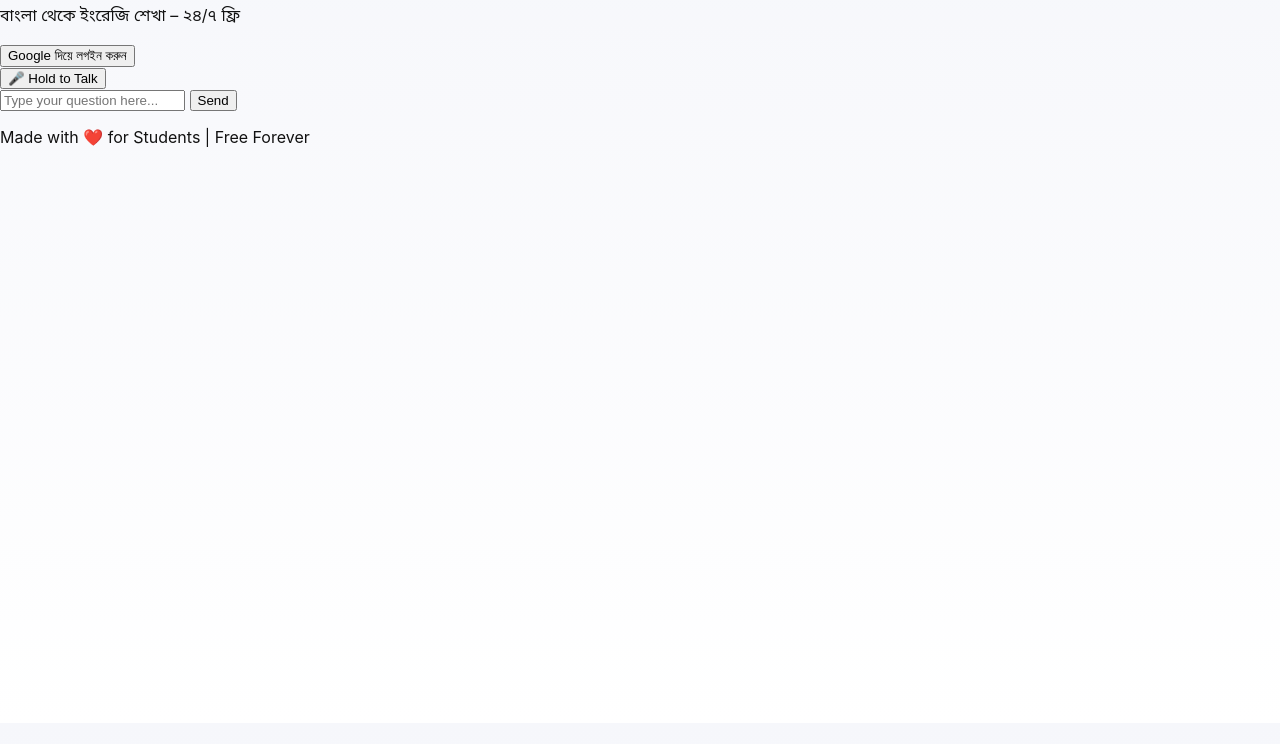
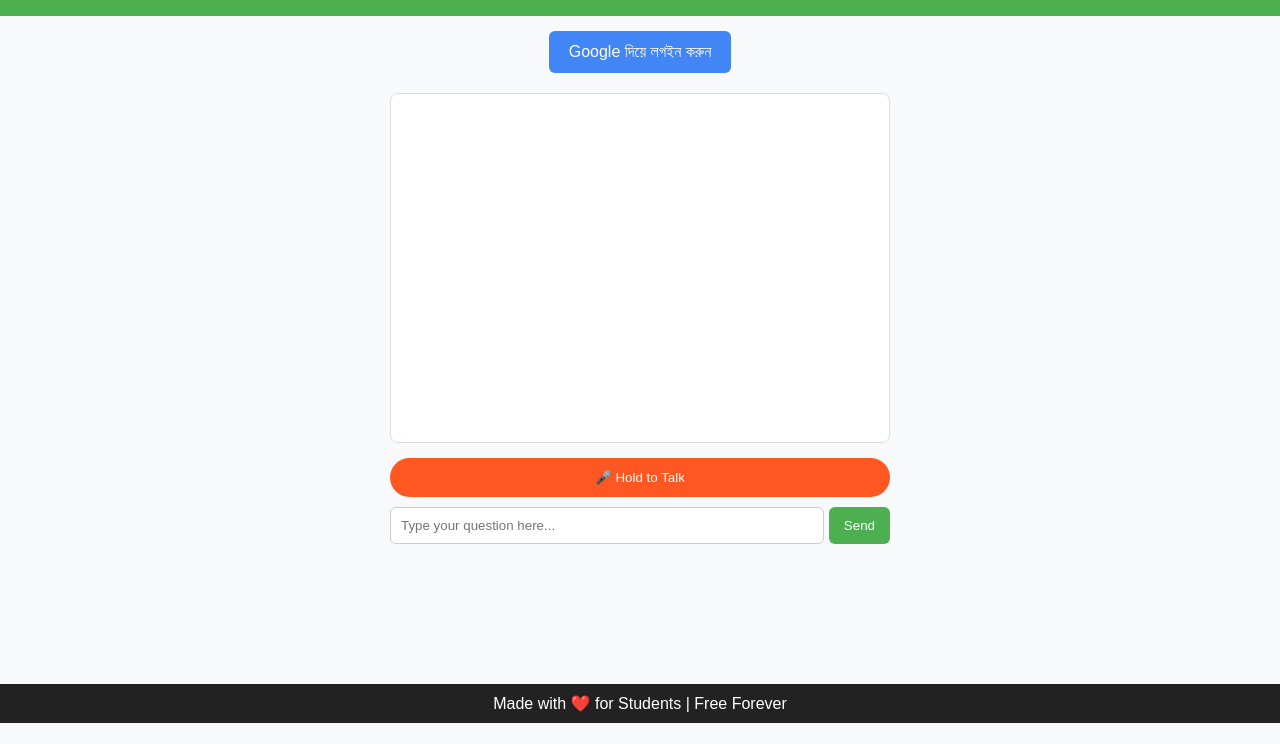
Before and after one commit to shivani15081992-web/automatic-pancake, a plain HTML site: page index.html in a window 1280 px wide. Shown: the part 77-821 px from the top of the page. After the commit the page ends 800 px from the top, so only its background shows below. Drawn offline with Linux system fonts and the light colour scheme.

Commit message:
Update style.css

```diff
--- a/style.css
+++ b/style.css
@@ -1,41 +1,129 @@
-/* Mobile-first clean UI */
-:root{
-  --bg:#f6f7fb;
-  --card:#ffffff;
-  --accent:#0b6cff;
-  --muted:#6b7280;
+* {
+    margin: 0;
+    padding: 0;
+    box-sizing: border-box;
+    font-family: Arial, sans-serif;
 }
-*{box-sizing:border-box}
-html,body{height:100%;margin:0;font-family:Inter, Noto Sans Bengali, system-ui, -apple-system, "Segoe UI", Roboto, "Helvetica Neue", Arial}
-body{background:linear-gradient(180deg,var(--bg),#fff);color:#111}
-.app{max-width:640px;margin:0 auto;padding:12px;min-height:100vh;display:flex;flex-direction:column}
-.header{padding:14px 8px}
-.header h1{margin:0;font-size:20px}
-.header .subtitle{margin:6px 0 0;color:var(--muted);font-size:13px}
 
-.auth{background:var(--card);padding:14px;border-radius:12px;box-shadow:0 6px 18px rgba(11,108,255,0.06);margin-bottom:12px}
-.note{font-size:13px;color:var(--muted);margin-top:8px}
+body {
+    background: #f8f9fa;
+    color: #333;
+    display: flex;
+    flex-direction: column;
+    min-height: 100vh;
+}
 
-.lesson{flex:1;display:flex;flex-direction:column}
-.user-info{display:flex;align-items:center;gap:10px;padding:10px;background:linear-gradient(90deg,#fff,#fbfdff);border-radius:10px}
-.user-info img{width:44px;height:44px;border-radius:50%;object-fit:cover}
-.user-name{font-weight:600}
-.user-email{font-size:12px;color:var(--muted)}
-.link{margin-left:auto;background:none;border:0;color:var(--accent);cursor:pointer}
+header {
+    background: #4CAF50;
+    color: white;
+    padding: 15px;
+    text-align: center;
+    font-size: 18px;
+}
 
-.chat{flex:1;overflow:auto;padding:10px;margin-top:12px}
-.msg{max-width:82%;padding:10px;border-radius:12px;margin-bottom:10px;line-height:1.4}
-.msg.user{margin-left:auto;background:#e6fff4}
-.msg.bot{background:#f1f6ff}
-.msg .meta{font-size:11px;color:var(--muted);margin-bottom:6px}
+main {
+    flex: 1;
+    display: flex;
+    flex-direction: column;
+    align-items: center;
+    padding: 15px;
+}
 
-.chat-form{display:flex;gap:8px;padding:10px;background:transparent}
-.chat-form input{flex:1;padding:12px;border-radius:999px;border:1px solid #e6e9ef;font-size:15px}
-.chat-form button{padding:10px 14px;border-radius:999px;border:0;background:var(--accent);color:white}
+#login-btn {
+    padding: 12px 20px;
+    font-size: 16px;
+    background: #4285F4;
+    color: white;
+    border: none;
+    border-radius: 6px;
+    cursor: pointer;
+}
 
-.controls{display:flex;gap:8px;padding:10px}
-.controls button{flex:1;padding:10px;border-radius:10px;border:0;background:#eef3ff;color:var(--accent)}
+#chat-section {
+    width: 100%;
+    max-width: 500px;
+    display: flex;
+    flex-direction: column;
+    margin-top: 20px;
+}
 
-.footer{text-align:center;padding:12px;color:var(--muted);font-size:12px}
+#chat-box {
+    background: white;
+    padding: 10px;
+    border-radius: 8px;
+    border: 1px solid #ddd;
+    height: 350px;
+    overflow-y: auto;
+    margin-bottom: 15px;
+}
 
-@media(min-width:720px){.app{padding:24px}}
+.message {
+    margin: 5px 0;
+    padding: 8px 12px;
+    border-radius: 8px;
+    max-width: 80%;
+    line-height: 1.4;
+}
+
+.user {
+    background: #d1e7dd;
+    align-self: flex-end;
+}
+
+.bot {
+    background: #f8d7da;
+    align-self: flex-start;
+}
+
+#mic-btn {
+    background: #FF5722;
+    color: white;
+    padding: 12px;
+    border: none;
+    border-radius: 50px;
+    margin-bottom: 10px;
+    cursor: pointer;
+}
+
+#text-input {
+    display: flex;
+    gap: 5px;
+}
+
+#user-input {
+    flex: 1;
+    padding: 10px;
+    border-radius: 6px;
+    border: 1px solid #ccc;
+}
+
+#send-btn {
+    padding: 10px 15px;
+    background: #4CAF50;
+    color: white;
+    border: none;
+    border-radius: 6px;
+    cursor: pointer;
+}
+
+footer {
+    background: #222;
+    color: white;
+    text-align: center;
+    padding: 10px;
+}
+
+.hidden {
+    display: none;
+}
+
+/* Mobile friendly */
+@media (max-width: 600px) {
+    header {
+        font-size: 16px;
+    }
+
+    #chat-box {
+        height: 300px;
+    }
+}
```
